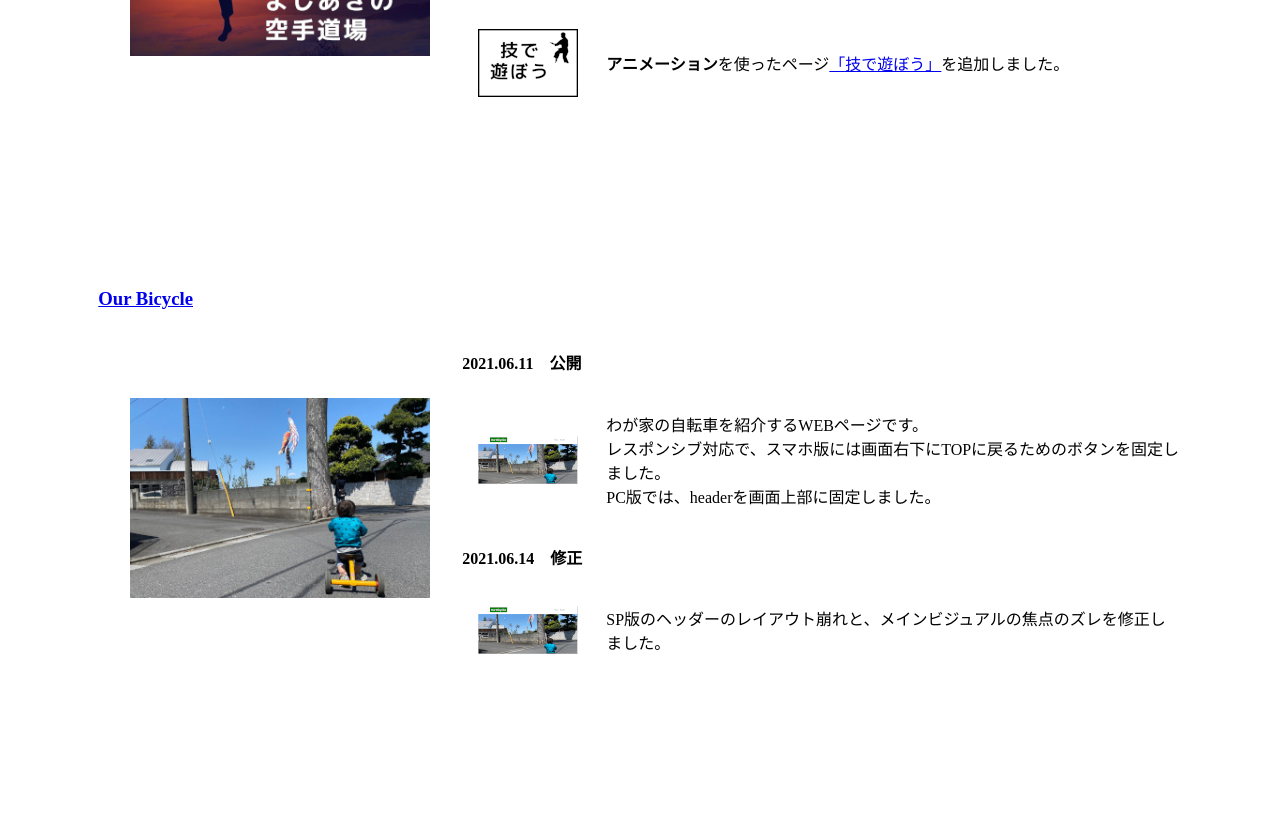
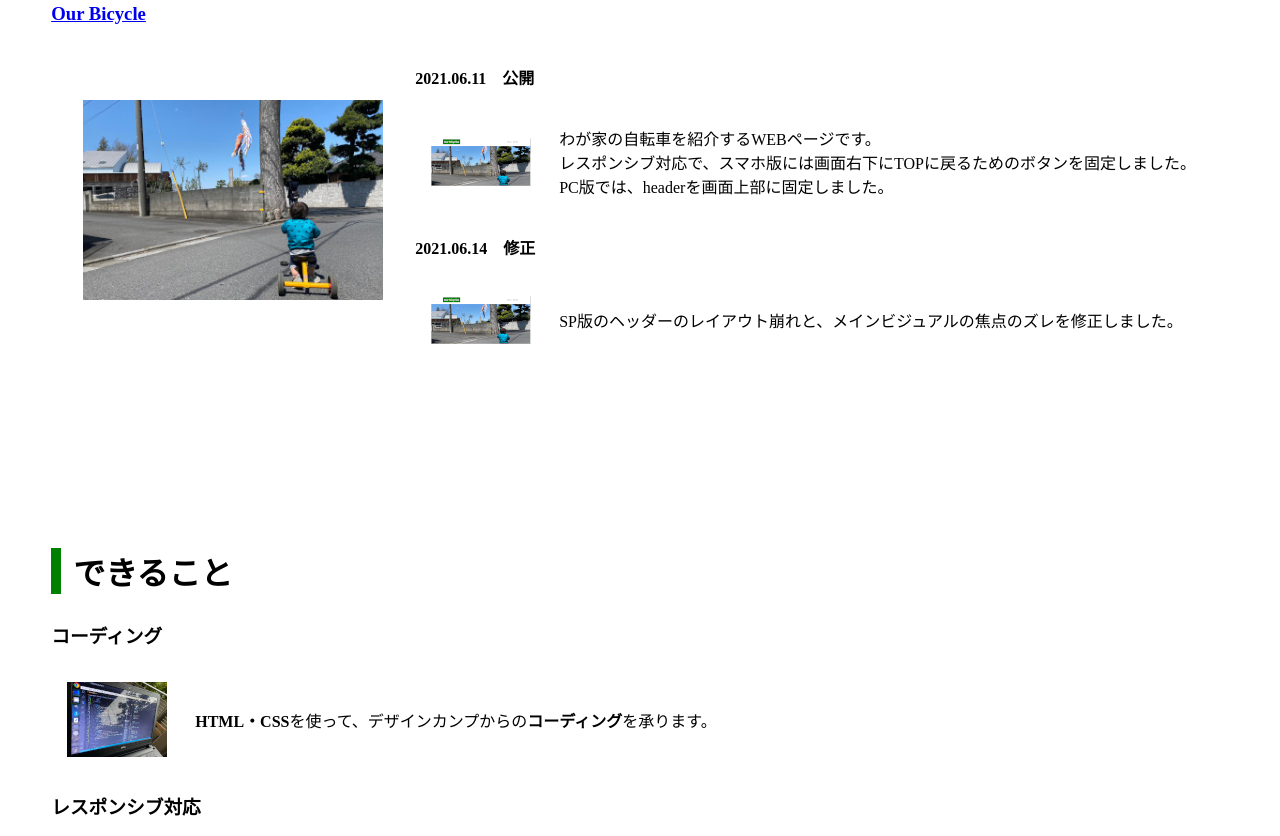
Before and after one commit to rea1i2e/2021-05portfolio, a plain HTML site: page index.html in a window 1280 px wide. Shown: the part 1484-2320 px from the top of the page. Drawn offline with Linux system fonts and the light colour scheme.

Commit message:
fix padding of section

```diff
--- a/index.html
+++ b/index.html
@@ -48,9 +48,9 @@
     <!-- <img class="TopImgforSP" src="img/TopImgforSP.jpeg" alt="Top ImageforSP"> -->
 
     <!-- ここからメインコンテンツ -->
-    <section  id="portfolio">
+    <section class="wrapper" id="portfolio">
       <h2>作品紹介</h2>
-      <section id="karate">
+      <section class="wrapper2" id="karate">
         <h3>
           <a target="_blank" href="https://rea1i2e.github.io/karate">よしあきの空手道場</a>
         </h3>
@@ -75,7 +75,7 @@
       </div>
     </section>
 
-      <section id="bicycle">
+      <section class="wrapper2" id="bicycle">
         <h3>
           <a target="_blank" href="https://rea1i2e.github.io/bicycle">Our Bicycle</a>
         </h3>
@@ -103,7 +103,7 @@
       </section>
       </section>
 
-    <section  id="skill">
+    <section class="wrapper"  id="skill">
       <h2>できること</h2>
         <h3>コーディング</h3>
         <div class="contents-container">
@@ -128,7 +128,7 @@
 
     </section>
 
-    <section  id="about">
+    <section class="wrapper"  id="about">
       <h2>自己紹介</h2>
       <div class="contents-container">
         <img class="contentsImg" src="img/yoshiaki.jpeg" alt="yoshiaki's picture">
@@ -209,7 +209,7 @@
       </div>
     </section>
 
-    <section id="learning-history">
+    <section class="wrapper" id="learning-history">
       <h2>学習履歴</h2>
       <h3>2021.01.04　プログラミングに興味を持つ</h3>
       <div class="contents-container">
--- a/style.css
+++ b/style.css
@@ -80,13 +80,19 @@ h1 a {
   margin-bottom: 200px;
 }
 
+/* メインコンテンツ */
 
-section {
+.wrapper {
   max-width: 1200px;
   padding: 4%;
+  margin: 0 auto;
   /* background: silver; */
-  margin: 0 auto;
 }
+
+/* .wrapper2 {
+  background:yellow;
+} */
+
 h2 {
   font-size: 32px;
   padding-left: 12px;
@@ -182,7 +188,7 @@ h2 {
     padding-top :100px;
   }
 
-  section {
+  .wrapper {
     /* 要素がヘッダーの後ろに隠れないように */
     padding-top: 110px;
   }
```
